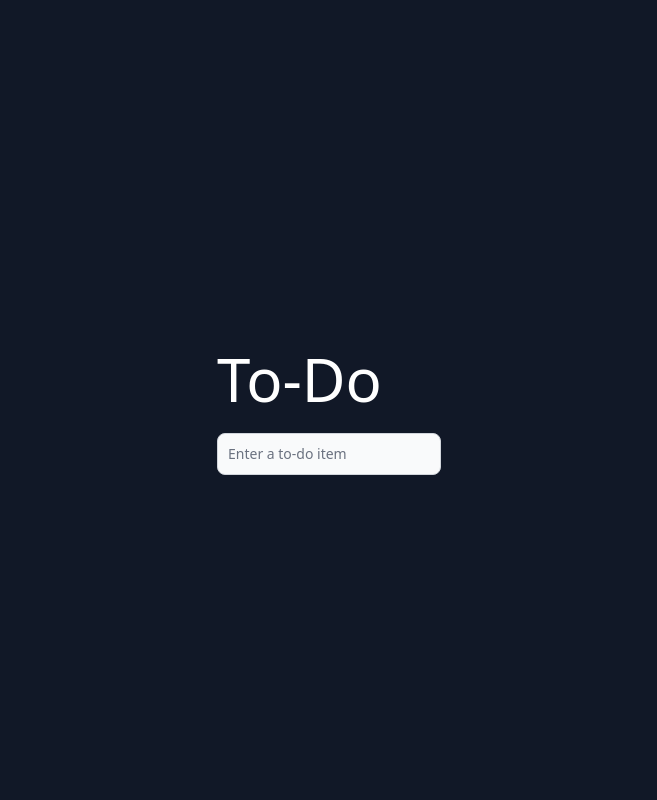
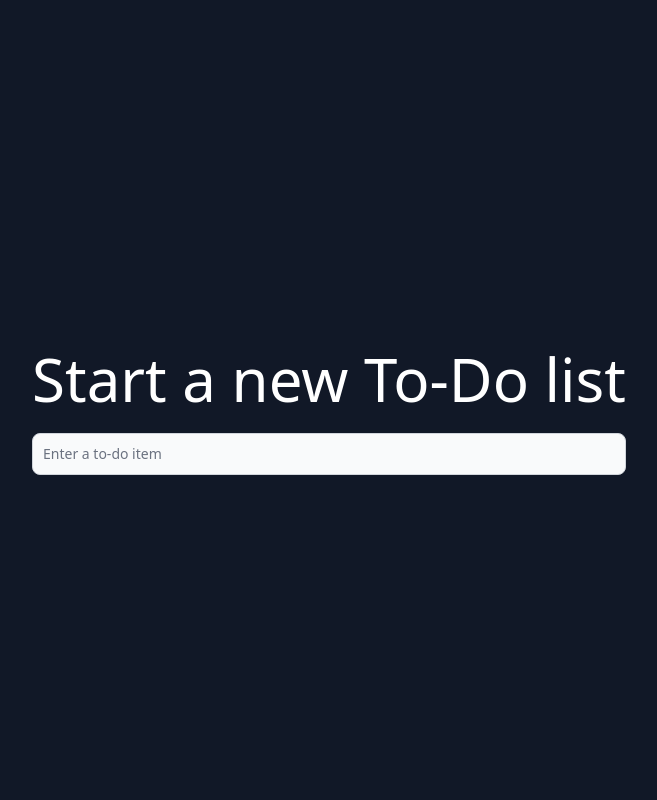
Before and after one commit to emidiovaleretto/django-superlists-app, a Django app: page / in a window 1280 px wide. Shown: the whole page, without its empty margins (311-968 px from the left). Run offline with Django 3.2, Linux system fonts and the light colour scheme; data that the repository does not hold is empty; some libraries are stand-ins or nearby versions.

Commit message:
chore: add a new URL, view and template to display lists

```diff
--- a/functional_tests/tests.py
+++ b/functional_tests/tests.py
@@ -119,6 +119,8 @@ class NewVisitorTest(LiveServerTestCase):
         # Analu gets her own unique URL
         analu_list_url = self.browser.current_url
         self.assertRegex(analu_list_url, '/lists/.+')
+        # self.assertRedirects(
+        # analu_list_url, 'lists/the-only-list-in-the-world/')
         self.assertNotEqual(liz_list_url, analu_list_url)
 
         # Again, there's no trace of Liz's list
--- a/lists/templates/home.html
+++ b/lists/templates/home.html
@@ -2,20 +2,9 @@
 {% block content %}
 <form class="space-y-4 md:space-y-6" method="POST">
   {% csrf_token %}
-    <h1 class="text-6xl text-white">To-Do</h1>
+    <h1 class="text-6xl text-white">Start a new To-Do list</h1>
     <div>
         <input type="text" name="item_text" id="id_new_item" class="form-input" placeholder="Enter a to-do item">
-        <table id="id_list_table" class="w-full text-sm text-left rtl:text-right text-gray-500 dark:text-gray-400">
-          <tbody>
-            {% for item in items %}
-              <tr class="odd:bg-white odd:dark:bg-gray-900 even:bg-gray-50 even:dark:bg-gray-800 border-b dark:border-gray-700">
-                  <td class="px-6 py-4">
-                    {{ forloop.counter }}: {{ item.text }}
-                  </td>
-              </tr>
-              {% empty %}{% endfor %}
-          </tbody>
-      </table>
     </div>
   </form>
 {% endblock %}
--- a/lists/urls.py
+++ b/lists/urls.py
@@ -4,4 +4,9 @@ from . import views
 
 urlpatterns = [
     path('', views.home_page, name='home'),
+    path(
+        'lists/the-only-list-in-the-world/',
+        views.view_list,
+        name='view_list'
+    ),
 ]
--- a/lists/views.py
+++ b/lists/views.py
@@ -6,11 +6,10 @@ def home_page(request):
     if request.method == 'POST':
         new_item_text = request.POST['item_text']
         Item.objects.create(text=new_item_text)
-        return redirect('/')
+        return redirect('/lists/the-only-list-in-the-world/')
+    return render(request, 'home.html')
 
+
+def view_list(request):
     items = Item.objects.all()
-
-    context = {
-        'items': items
-    }
-    return render(request, 'home.html', context)
+    return render(request, 'list.html', {'items': items})
```
Also changed, not shown: lists/tests.py (+17 -10 lines).
